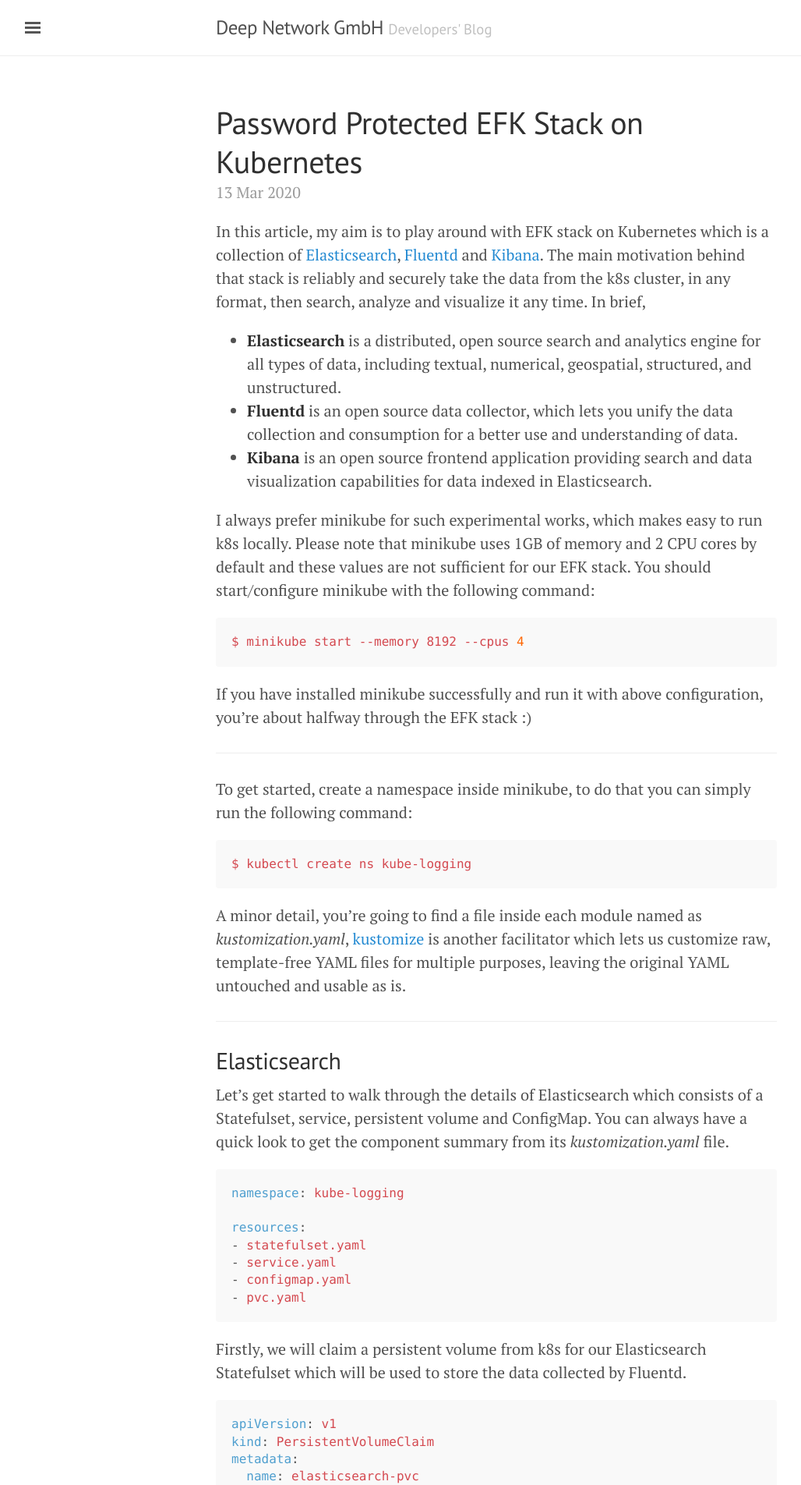
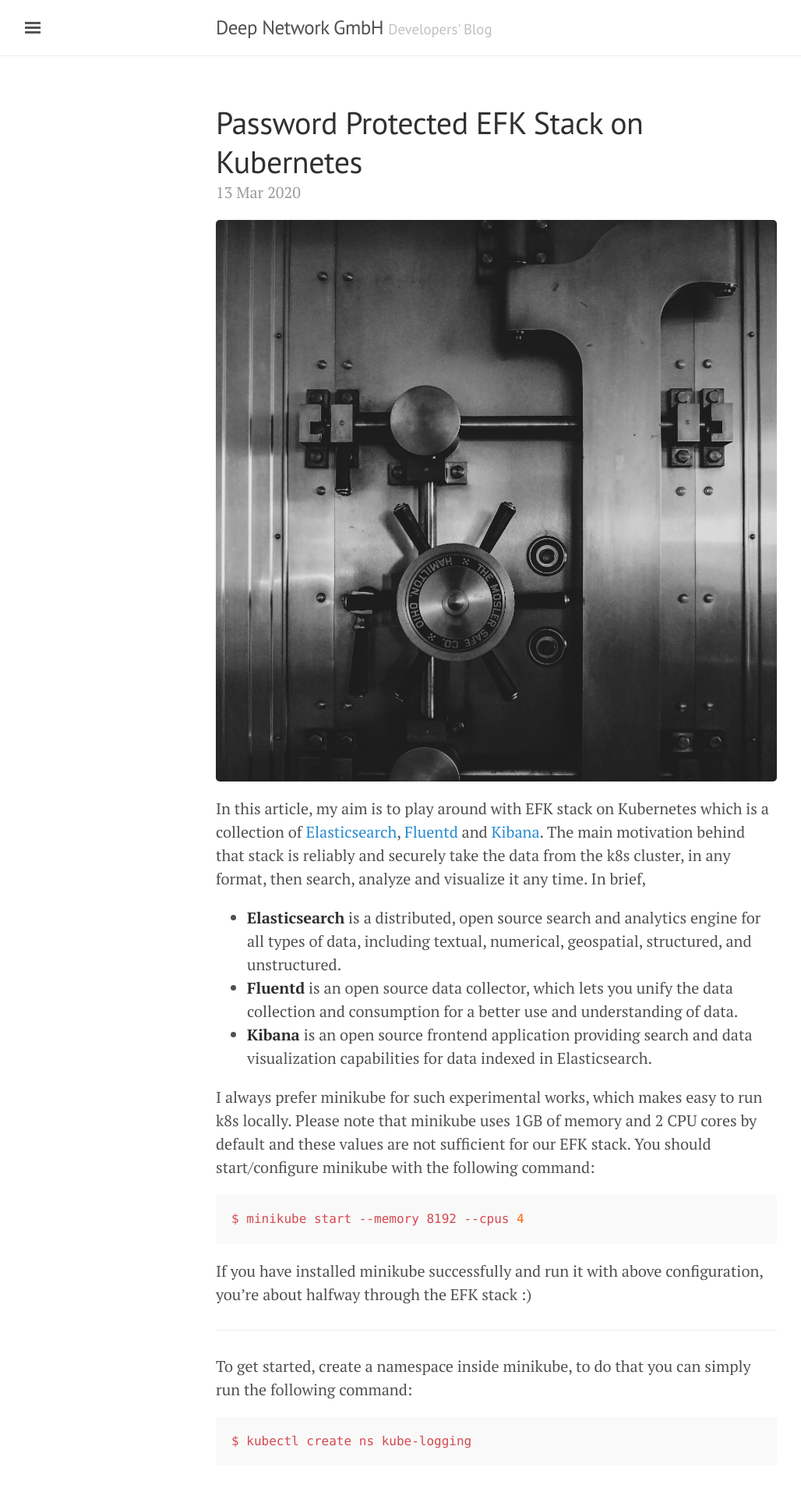
Before and after one commit to deepnetworkgmbh/blog, a Jekyll site: the page built from _posts/2020-03-13-password-protected-efk-stack-on-k8s.md, in a window 1280 px wide. Shown: the top 1904 px of the page at 78% size, without its empty margins (3-1031 px from the left). Built offline with Jekyll 4.4.1, drawn with Linux system fonts in a browser that asks for light colours; nearby versions of some CDN libraries.

Commit message:
Add featured image

```diff
--- a/_posts/2020-03-13-password-protected-efk-stack-on-k8s.md
+++ b/_posts/2020-03-13-password-protected-efk-stack-on-k8s.md
@@ -3,6 +3,8 @@ layout: post
 title: Password Protected EFK Stack on Kubernetes
 author: onuryilmaz
 ---
+
+![Photo by Jason Dent on Unsplash](/blog/assets/2020-03-13-password-protected-efk-stack-on-k8s/password-unsplash.jpg)
 
 In this article, my aim is to play around with EFK stack on Kubernetes which is a collection of [Elasticsearch](https://www.elastic.co/elasticsearch/), [Fluentd](https://www.fluentd.org) and [Kibana](https://www.elastic.co/kibana/). The main motivation behind that stack is reliably and securely take the data from the k8s cluster, in any format, then search, analyze and visualize it any time. In brief,
 
```
Also changed, not shown: assets/2020-03-13-password-protected-efk-stack-on-k8s/password-unsplash.jpg (added).
